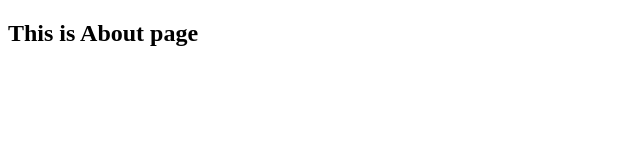
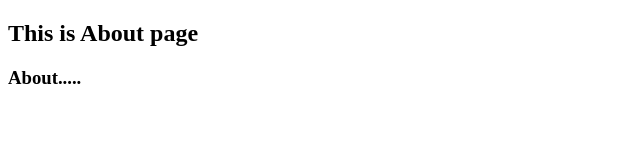
Before and after one commit to Praveena-gk17/static-page-deployment, a plain HTML site: page about.html in a window 1280 px wide. Shown: the full height of the page, 0-640 px from the left. Drawn offline with Linux system fonts and the light colour scheme.

Commit message:
updated about page

```diff
--- a/about.html
+++ b/about.html
@@ -7,5 +7,6 @@
   </head>
   <body>
     <h2>This is About page</h2>
+    <h3>About.....</h3>
   </body>
 </html>
```
